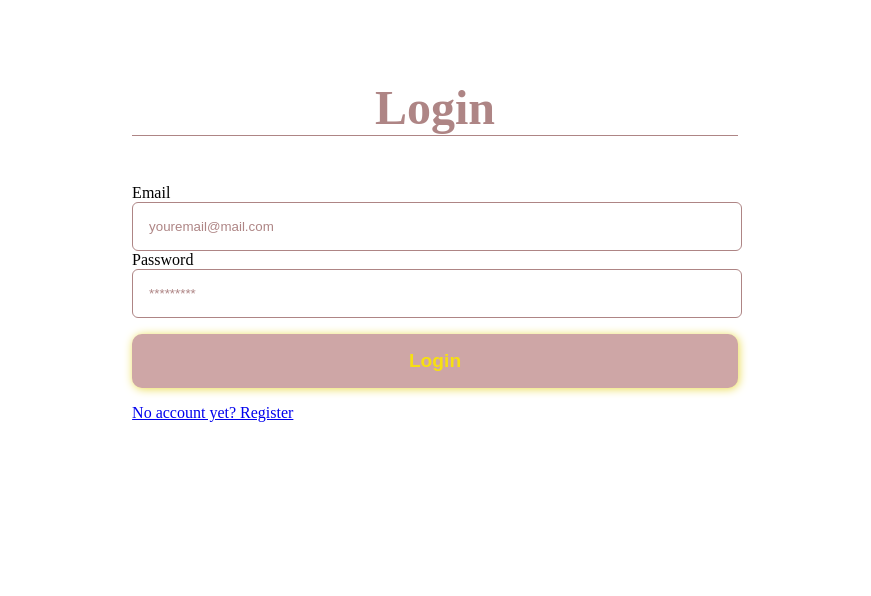
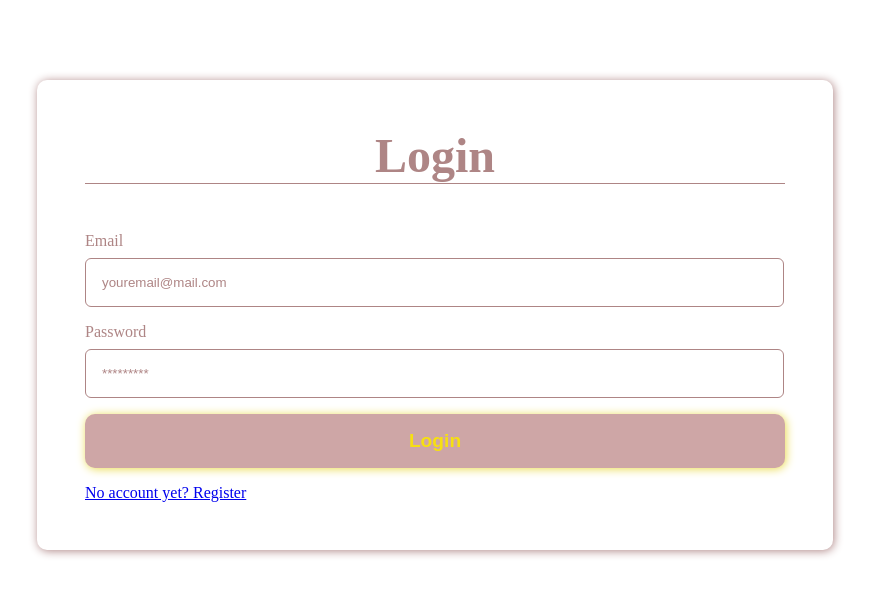
Before and after one commit to NadineL1/WellnessApp, a React (Vite) app: page / in a window 1280 px wide. Shown: the top 596 px of the page, without its empty margins (205-1076 px from the left). Built offline with nearby package versions, Linux system fonts and the light colour scheme.

Commit message:
upd className on divs

```diff
--- a/src/components/auth/Login.jsx
+++ b/src/components/auth/Login.jsx
@@ -18,7 +18,7 @@ export default function Login() {
 
     return (
         <div className='page-container'>
-            <div className='login-container'>
+            <div className='content-container'>
                 <h1>Login</h1>
                 <form onSubmit={handleSubmit}>
                     <label htmlFor='email'>Email</label>
--- a/src/components/auth/Register.jsx
+++ b/src/components/auth/Register.jsx
@@ -23,7 +23,7 @@ export default function Register() {
 
     return (
         <div className='page-container'>
-            <div className='login-container'>
+            <div className='content-container'>
                 <h1>Register</h1>
                 <form onSubmit={handleSubmit}>
                     <label htmlFor='email'>Email</label>
```
